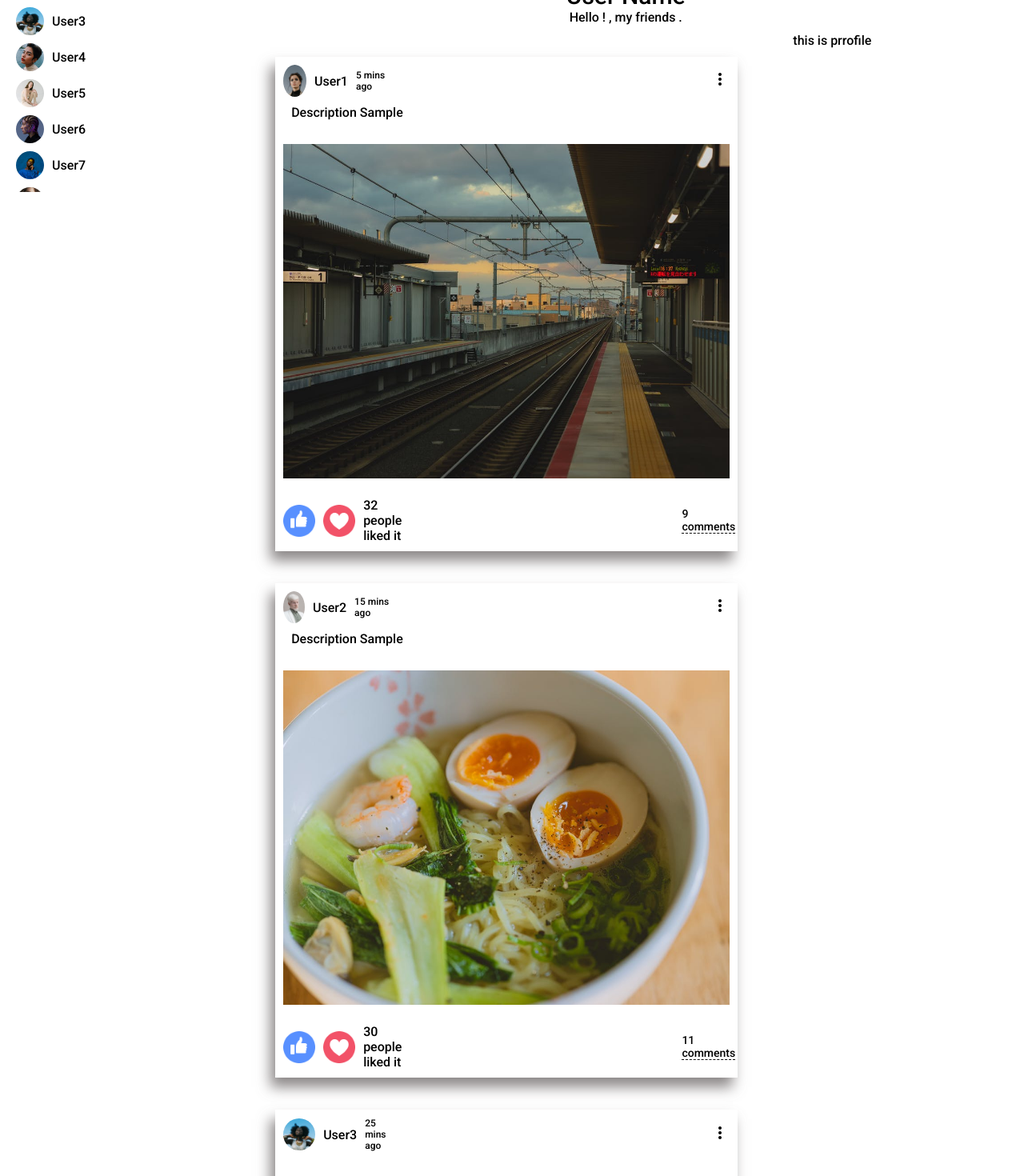
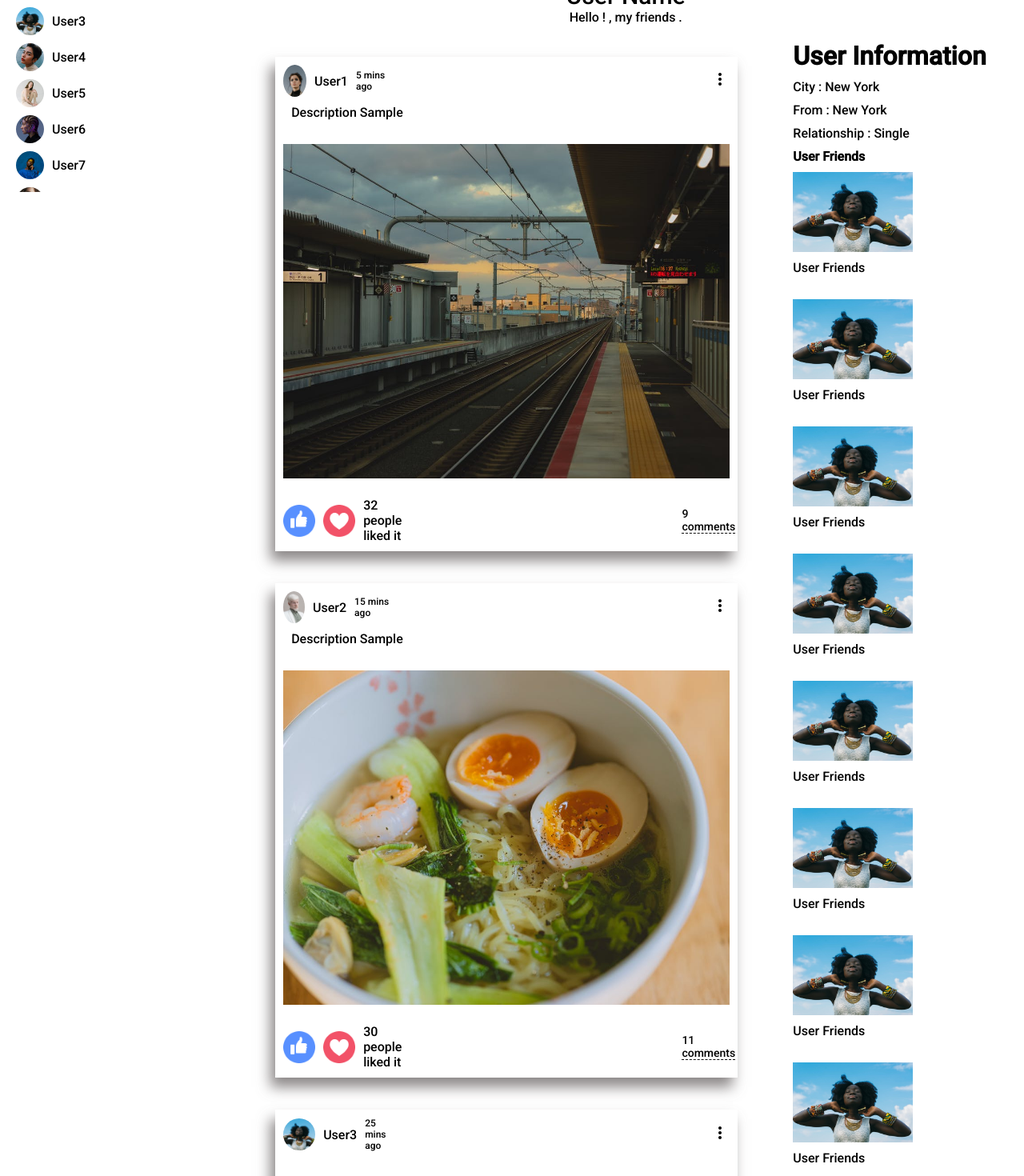
Before and after one commit to kanikaacem/Instagramclone, a React (Create React App) app: page /profile in a window 1280 px wide. Shown: the part 560-2030 px from the top of the page at 80% size. Built offline with nearby package versions, Linux system fonts and the light colour scheme.

Commit message:
Profile page

```diff
--- a/src/components/RightSidebar.js
+++ b/src/components/RightSidebar.js
@@ -25,7 +25,94 @@ function RightSidebar({ profile }) {
   };
 
   const ProfileRightSidebar = () => {
-    return <>this is prrofile</>;
+    return (
+      <>
+        <div className="ProfileRightSidebar">
+          <div className="ProfileRightTop">
+            <h1 className="UserInformation"> User Information</h1>
+            <div class="Information">City : New York</div>
+            <div class="Information">From : New York</div>
+            <div class="Information">Relationship : Single</div>
+          </div>
+          <div className="ProfileRightBottom">
+            <h4> User Friends</h4>
+            <div className="UsersFriends">
+              <div class="UserFriendInformation">
+                <img
+                  src="/assets/person/3.jpeg"
+                  className="FriendInformationImage"
+                  alt=""
+                />
+                <span class="FriendInformationName"> User Friends</span>
+              </div>
+
+              <div class="UserFriendInformation">
+                <img
+                  src="/assets/person/3.jpeg"
+                  className="FriendInformationImage"
+                  alt=""
+                />
+                <span class="FriendInformationName"> User Friends</span>
+              </div>
+
+              <div class="UserFriendInformation">
+                <img
+                  src="/assets/person/3.jpeg"
+                  className="FriendInformationImage"
+                  alt=""
+                />
+                <span class="FriendInformationName"> User Friends</span>
+              </div>
+
+              <div class="UserFriendInformation">
+                <img
+                  src="/assets/person/3.jpeg"
+                  className="FriendInformationImage"
+                  alt=""
+                />
+                <span class="FriendInformationName"> User Friends</span>
+              </div>
+
+              <div class="UserFriendInformation">
+                <img
+                  src="/assets/person/3.jpeg"
+                  className="FriendInformationImage"
+                  alt=""
+                />
+                <span class="FriendInformationName"> User Friends</span>
+              </div>
+
+              <div class="UserFriendInformation">
+                <img
+                  src="/assets/person/3.jpeg"
+                  className="FriendInformationImage"
+                  alt=""
+                />
+                <span class="FriendInformationName"> User Friends</span>
+              </div>
+
+              <div class="UserFriendInformation">
+                <img
+                  src="/assets/person/3.jpeg"
+                  className="FriendInformationImage"
+                  alt=""
+                />
+                <span class="FriendInformationName"> User Friends</span>
+              </div>
+
+              <div class="UserFriendInformation">
+                <img
+                  src="/assets/person/3.jpeg"
+                  className="FriendInformationImage"
+                  alt=""
+                />
+                <span class="FriendInformationName"> User Friends</span>
+              </div>
+            </div>
+          </div>
+        </div>
+      </>
+    );
   };
   return (
     <div className="RightSidebar">
--- a/src/components/index.css
+++ b/src/components/index.css
@@ -400,3 +400,32 @@
 .ProfileFeed{
     flex: 7;
 }
+
+.UserInformation{
+    margin:10px 0;
+}
+
+.Information{
+    margin-bottom: 10px;
+}
+
+.FriendInformationImage{
+    width:150px;
+}
+
+.UserFriendInformation{
+    display: flex;
+    flex-direction: column;
+    margin: 10px 0;
+}
+
+.UsersFriends{
+    display: flex;
+    flex-wrap: wrap;
+    /* justify-content: space-between; */
+    gap: 6%
+}
+
+.FriendInformationName{
+    margin: 10px 0;
+}
```
